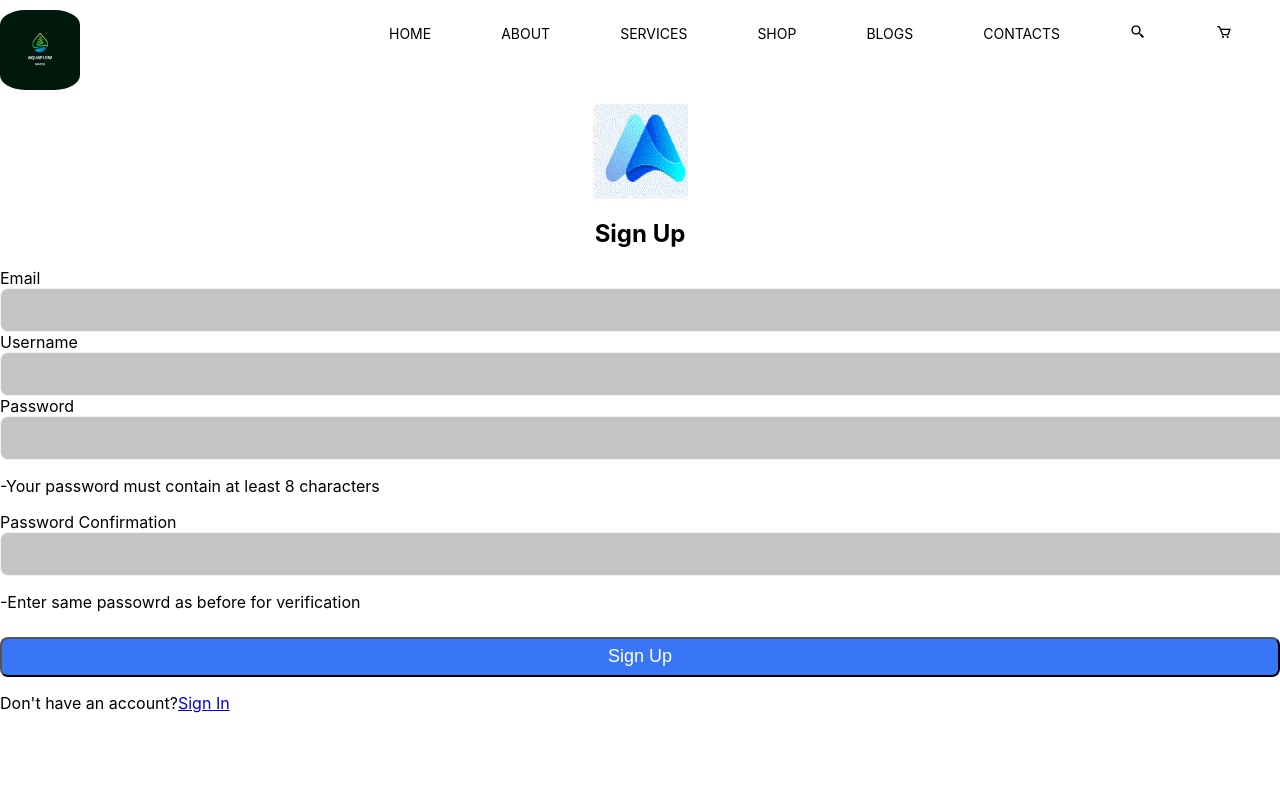
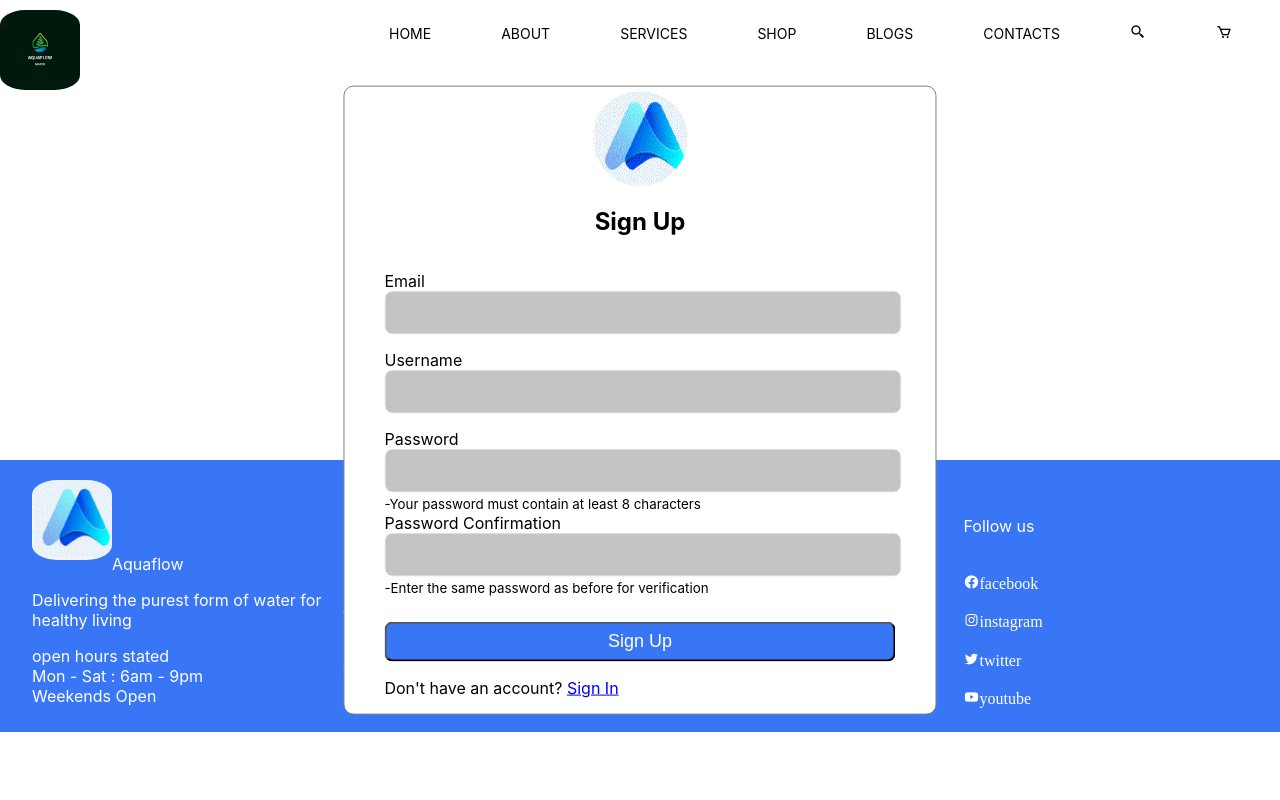
Before and after one commit to jaysonalfie/Aquaflow-Project, a React (Create React App) app: page /signup in a window 1280 px wide. Shown: the top 800 px of the page. Built offline with nearby package versions, Linux system fonts and the light colour scheme.

Commit message:
sign up form state and from validation

```diff
--- a/package.json
+++ b/package.json
@@ -8,6 +8,7 @@
     "@testing-library/user-event": "^13.5.0",
     "react": "^18.2.0",
     "react-dom": "^18.2.0",
+    "react-hook-form": "^7.51.4",
     "react-router-dom": "^6.22.3",
     "react-scripts": "5.0.1",
     "router": "^1.3.8",
--- a/src/ErrorPage.js
+++ b/src/ErrorPage.js
@@ -1,5 +1,6 @@
 import React from "react";
 import { useRouteError } from "react-router-dom";
+import './components/about/style2.css'
 
 export default function ErrorPage() {
 
@@ -10,7 +11,7 @@ export default function ErrorPage() {
   // Check if error is null or undefined
   if (!error) {
     return (
-      <div>
+      <div className="error_page">
 
         <h1>Oops!</h1>
         <p>Sorry, an unexpected error has occurred.</p>
@@ -22,7 +23,7 @@ export default function ErrorPage() {
   const errorMessage = error.statusText || error.message || "An unexpected error has occurred.";
 
   return (
-    <div>
+    <div className="error_page">
       <h1>Oops!</h1>
       <p>Sorry, an unexpected error has occurred.</p>
       <p><i>{errorMessage}</i></p>
--- a/src/components/about/style2.css
+++ b/src/components/about/style2.css
@@ -278,10 +278,10 @@ shop card */
   border: 1px solid gray;
 }
 .logo3 {
-  padding-top: 4px;
+  padding-top: 5px;
   height: 95px;
   width: 95px;
-  border-radius: 2px;
+  border-radius: 50%;
 }
 .form-header {
   display: flex;
@@ -300,7 +300,7 @@ shop card */
 
 .form .text {
   position: relative;
-  margin: 30px 0;
+  margin: 15px 0;
 }
 .form label {
   display: flex;
@@ -335,4 +335,40 @@ input {
   flex-direction: column;
 }
 
+/*error-page*/
+.error_page{
+  position: absolute;
+  top: 40%;
+  left: 55%;
+  transform: translate(-50%, -50%);
+  width: 430px;
+  background: white;
+  border-radius: 10px;
+  border:none;
+}
+
+
 /* signup-form */
+.signup_wrapper{
+  position: absolute;
+  top: 50%;
+  left:50%;
+  transform:translate(-50%, -50%);
+  background-color: white;
+  border-radius: 10px;
+  width: auto;
+  border: 1px solid gray;
+}
+.signUp_form{
+  padding: 0 40px;
+  box-sizing: border-box;
+}
+.signUp_form .text{
+   position: relative;
+   margin: 15px 0;
+}
+.signUp_form label{
+  display: flex;
+  flex-direction: column;
+  gap: auto;
+}
--- a/src/components/login/Signup.js
+++ b/src/components/login/Signup.js
@@ -1,8 +1,25 @@
 import React from "react";
 import logo from "../../images/logo2.GIF";
 import { NavLink } from "react-router-dom";
+import { useForm } from "react-hook-form";
+import "../about/style2.css";
 
 const Signup = () => {
+  // Destructuring the necessary functions and properties from the useForm hook
+  const {
+    register,
+    handleSubmit,
+    watch,
+    formState: { errors },
+    reset,
+  } = useForm();
+
+  const onFormSubmit = (data) => {
+    console.log(data);
+    // Add logic to save user data or interact with backend API
+    reset(); // Reset form fields after successful submission
+  };
+
   return (
     <div className="signup_wrapper">
       <div>
@@ -12,12 +29,20 @@ const Signup = () => {
         </div>
       </div>
       <div className="signUp_form">
-        <form>
+        <form onSubmit={handleSubmit(onFormSubmit)}>
+        {/* Start of the form, onSubmit event calls the handleSubmit function from react-hook-form */}
+         {/* Email input field */}
           <div className="text">
             <label>
               Email
               <span>
-                <input type="text" name="Email" />
+                <input
+                // email validation rules
+                  type="text"
+                  {...register("email", { required: "Email is required." })}
+                />
+                {/* Displaying the error message if the email field is invalid */}
+                {errors.email && <small>{errors.email.message}</small>}
               </span>
             </label>
           </div>
@@ -25,7 +50,12 @@ const Signup = () => {
             <label>
               Username
               <span>
-                <input type="text" name="username" />
+                <input
+                  type="text"
+                  {...register("username", { required: "Username is required." })}
+                />
+                 {/* Displaying the error message if the username field is invalid */}
+                {errors.username && <small>{errors.username.message}</small>}
               </span>
             </label>
           </div>
@@ -33,28 +63,58 @@ const Signup = () => {
             <label>
               Password
               <span>
-                <input type="text" name="password" />
-                <p className="passwordtxt">-Your password must contain at least 8 characters</p>
+                <input
+                  type="password"
+                  {...register("password", {
+                    required: "Password is required.",
+                    minLength: {
+                      value: 8,
+                      message: "Your password must contain at least 8 characters",
+                    },
+                  })}
+                />
+                 {/* Displaying the error message if the password field is invalid */}
+                {errors.password && <small>{errors.password.message}</small>}
+                <small className="passwordtxt">
+                  -Your password must contain at least 8 characters
+                </small>
               </span>
             </label>
           </div>
           <div>
-          <label>
+            <label>
               Password Confirmation
               <span>
-                <input type="text" name="password" />
-                <p className="passwordtxt">-Enter same passowrd as before for verification</p>
+                <input
+                  type="password"
+                  {...register("passwordConfirm", {
+                    required: "Please confirm your password.",
+                    validate: (value) =>
+                      value === watch("password") || "Passwords don't match.",
+                  })}
+                />
+                 {/* Displaying the error message if the password confirmation field is invalid */}
+                {errors.passwordConfirm && (
+                  <small>{errors.passwordConfirm.message}</small>
+                )}
+                <small className="passwordtxt">
+                  -Enter the same password as before for verification
+                </small>
               </span>
             </label>
           </div>
           <div className="buttondiv">
-          <button type="submit" className="btn10">Sign Up</button>
+            <button type="submit" className="btn10">
+              Sign Up
+            </button>
           </div>
           <div className="signdet">
-            <p>Don't have an account?<span>
-            <NavLink to='/login'>Sign In</NavLink>
-            </span></p
-            >
+            <p>
+              Don't have an account?{" "}
+              <span>
+                <NavLink to="/login">Sign In</NavLink>
+              </span>
+            </p>
           </div>
         </form>
       </div>
--- a/src/index.js
+++ b/src/index.js
@@ -1,4 +1,4 @@
-import React from 'react';
+ import React from 'react';
 import ReactDOM from 'react-dom/client';
 import './index.css';
 import App from './App';
```
Also changed, not shown: 1 other file (tests, documents, lock files or other folders).
